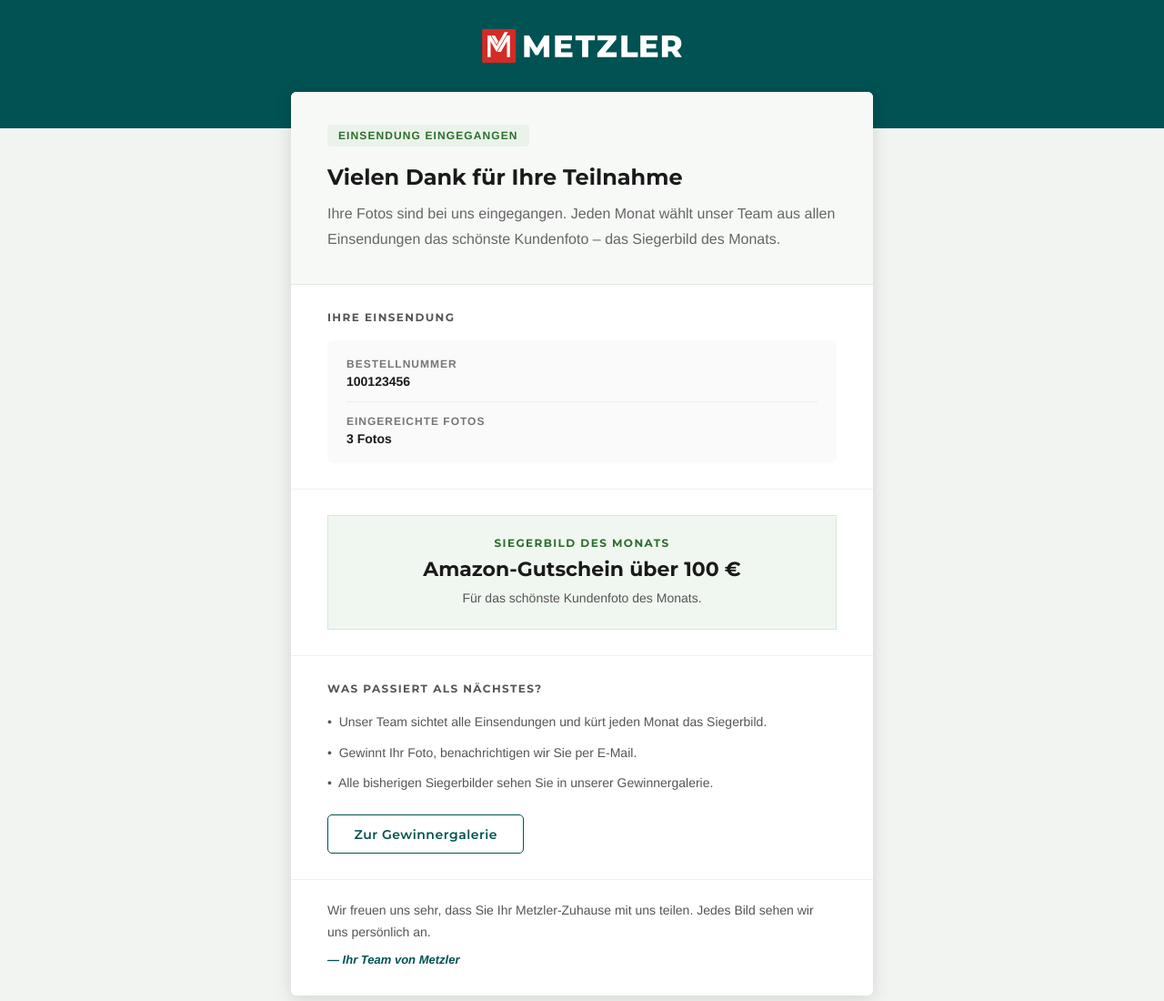
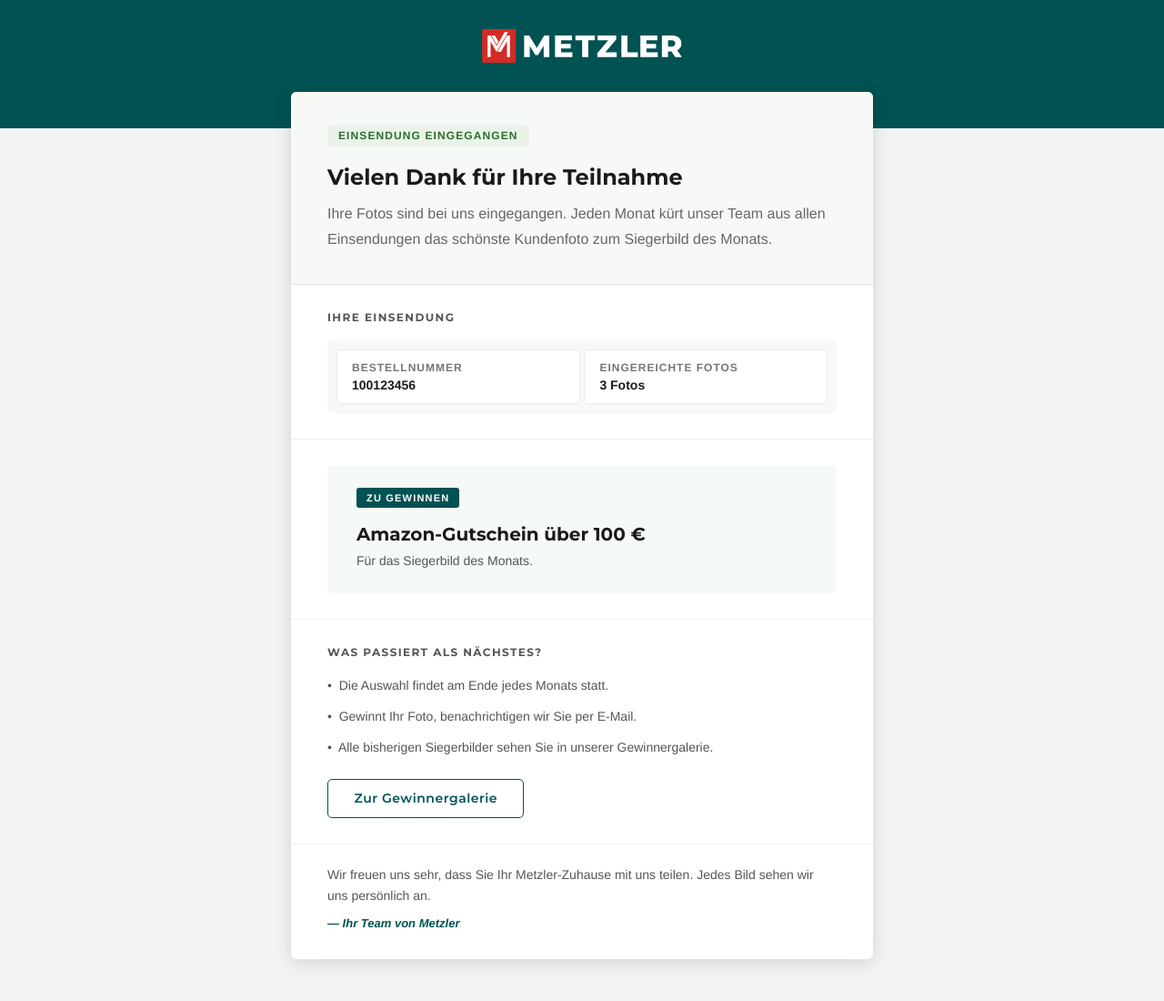
Before and after one commit to SabaVafa/email-templates, a website: page templates/fotowettbewerb-teilnahme.html in a window 1280 px wide. Shown: the top 1100 px of the page at 91% size. Drawn offline with Linux system fonts and the light colour scheme.

Commit message:
Fotowettbewerb email: align copy + design with live prototype and house system
Grabbed the valid campaign data from the live prototype:
- Prize subtext -> "Für das Siegerbild des Monats" (live wording)
- Subtitle -> verbatim live phrasing "Jeden Monat kürt unser Team aus
  allen Einsendungen das schönste Kundenfoto zum Siegerbild des Monats"
- Next-step bullet reflects the real monthly cycle ("Die Auswahl findet
  am Ende jedes Monats statt")

Design consistency with other emails:
- Meta card -> house 2-column meta-col white-card pattern (cf. order-confirmation)
- Prize block -> house reward-card pattern (cf. review-request Dankeschön):
  #f5faf7 tint, 4px teal left accent, teal uppercase pill

```diff
--- a/templates/fotowettbewerb-teilnahme.html
+++ b/templates/fotowettbewerb-teilnahme.html
@@ -71,11 +71,8 @@
     .section { padding: 28px 40px; border-bottom: 1px solid #f0f0f0; }
     .section-label { font-family: 'Montserrat','Helvetica Neue',Arial,sans-serif; font-size: 12px; font-weight: 700; color: #555; letter-spacing: 1.4px; text-transform: uppercase; margin-bottom: 18px; }
 
-    /* ── PRIZE HIGHLIGHT ── */
-    .prize-card { background-color: #f0f7f0; border: 1px solid #d6e8d6; border-radius: 6px; padding: 22px 24px; text-align: center; }
-    .prize-label { font-family: 'Montserrat','Helvetica Neue',Arial,sans-serif; font-size: 12px; font-weight: 700; color: #2d6e2d; letter-spacing: 1.4px; text-transform: uppercase; margin-bottom: 8px; }
-    .prize-value { font-family: 'Montserrat','Helvetica Neue',Arial,sans-serif; font-size: 22px; font-weight: 700; color: #1a1a1a; line-height: 1.3; margin-bottom: 6px; }
-    .prize-sub { font-size: 14px; color: #555; line-height: 1.6; }
+    /* ── PRIZE REWARD CARD (house reward pattern — cf. review-request Dankeschön) ── */
+    .prize-card { overflow: hidden; }
 
     /* ── SUPPORT BLOCK ── */
     .support-block { max-width: 640px; margin: 0 auto; padding: 0 16px; }
@@ -198,11 +195,8 @@
       .support-hours { color: #909090 !important; }
       .support-phone { color: #ffffff !important; }
 
-      /* Prize card — tone the green tint down, brighten text */
-      .prize-card { background-color: #1c2520 !important; border-color: #2a2a2a !important; }
-      .prize-label { color: #7dc97d !important; }
-      .prize-value { color: #e8e8e8 !important; }
-      .prize-sub { color: #a0a0a0 !important; }
+      /* Prize reward-card — tone tint down, keep teal left accent (cf. payment-card) */
+      .prize-card { background-color: #1c2520 !important; border-color: #2a2a2a !important; border-left-color: #2d6e6f !important; }
 
       /* Catch dark text on dark-bg from inline styles */
       [style*="color:#1a1a1a"], [style*="color: #1a1a1a"] { color: #e8e8e8 !important; }
@@ -252,7 +246,6 @@
       .hero, .section { padding-left: 20px !important; padding-right: 20px !important; }
       .hero-title { font-size: 20px !important; word-break: break-word !important; overflow-wrap: break-word !important; }
       .hero-subtitle { word-break: break-word !important; overflow-wrap: break-word !important; }
-      .prize-value { font-size: 20px !important; }
       .btn-primary { display: block !important; width: 100% !important; text-align: center !important; box-sizing: border-box !important; }
       .btn-outline { display: block !important; width: 100% !important; text-align: center !important; box-sizing: border-box !important; }
       .meta-col { display: block !important; width: 100% !important; padding-bottom: 10px !important; }
@@ -360,7 +353,7 @@
                 <h1 class="hero-title">Vielen Dank f&uuml;r Ihre Teilnahme</h1>
 
                 <p class="hero-subtitle" style="margin-bottom:0;">
-                  Ihre Fotos sind bei uns eingegangen. Jeden Monat w&auml;hlt unser Team aus allen Einsendungen das sch&ouml;nste Kundenfoto &ndash; das Siegerbild des Monats.
+                  Ihre Fotos sind bei uns eingegangen. Jeden Monat k&uuml;rt unser Team aus allen Einsendungen das sch&ouml;nste Kundenfoto zum Siegerbild des Monats.
                 </p>
 
               </td>
@@ -373,24 +366,33 @@
               <td class="section">
                 <h2 class="section-label">Ihre Einsendung</h2>
 
+                <!-- House meta-card pattern (2-col, cf. order-confirmation) -->
                 <table width="100%" cellpadding="0" cellspacing="0" role="presentation"
-                       style="background-color:#fafafa; border:1px solid #eaeaea; border-radius:6px; overflow:hidden;">
+                       style="border-radius:6px; background-color:#f7f9f7; overflow:hidden;">
                   <tr>
-                    <td style="padding:18px 20px;">
-
-                      <!-- Bestellnummer (always shown) -->
-                      <div class="meta-label">Bestellnummer</div>
-                      <div class="meta-value" style="margin-bottom:14px;">100123456</div>
-
-                      <div style="border-top:1px solid #ececec; margin-bottom:14px;"></div>
-
-                      <!--
-                        Eingereichte Fotos (conditional): wrap in {if $anzahlFotos}…{/if}
-                        so the row is hidden when the backend provides no count.
-                      -->
-                      <div class="meta-label">Eingereichte Fotos</div>
-                      <div class="meta-value">3 Fotos</div>
-
+                    <td style="padding:10px;">
+                      <table width="100%" cellpadding="0" cellspacing="0" role="presentation">
+                        <tr>
+                          <!-- Bestellnummer (always shown) -->
+                          <td class="meta-col" style="width:50%; vertical-align:middle;">
+                            <div style="background-color:#ffffff; border:1px solid #e8ece8; border-radius:4px; padding:12px 16px;">
+                              <div class="meta-label" style="margin-bottom:4px;">Bestellnummer</div>
+                              <div class="meta-value" style="font-size:14px;">100123456</div>
+                            </div>
+                          </td>
+                          <td class="meta-col-spacer" style="width:10px;">&nbsp;</td>
+                          <!--
+                            Eingereichte Fotos (conditional): wrap this cell in {if $anzahlFotos}…{/if}
+                            so it is hidden when the backend provides no count.
+                          -->
+                          <td class="meta-col" style="width:50%; vertical-align:middle;">
+                            <div style="background-color:#ffffff; border:1px solid #e8ece8; border-radius:4px; padding:12px 16px;">
+                              <div class="meta-label" style="margin-bottom:4px;">Eingereichte Fotos</div>
+                              <div class="meta-value" style="font-size:14px;">3 Fotos</div>
+                            </div>
+                          </td>
+                        </tr>
+                      </table>
                     </td>
                   </tr>
                 </table>
@@ -404,12 +406,22 @@
             <tr>
               <td class="section">
                 <table width="100%" cellpadding="0" cellspacing="0" role="presentation" class="prize-card"
-                       style="background-color:#f0f7f0; border:1px solid #d6e8d6; border-radius:6px;">
+                       style="background-color:#f5faf7; border:1px solid #d8e8dd; border-left:4px solid #015253; border-radius:6px; overflow:hidden;">
                   <tr>
-                    <td style="padding:22px 24px; text-align:center;">
-                      <div class="prize-label">Siegerbild des Monats</div>
-                      <div class="prize-value">Amazon-Gutschein &uuml;ber 100 &euro;</div>
-                      <div class="prize-sub">F&uuml;r das sch&ouml;nste Kundenfoto des Monats.</div>
+                    <td style="padding:24px 28px;">
+
+                      <!-- ZU GEWINNEN pill (house reward pill, cf. review-request) -->
+                      <table cellpadding="0" cellspacing="0" role="presentation" style="margin-bottom:16px;">
+                        <tr>
+                          <td style="background-color:#015253; color:#ffffff; font-size:11px; font-weight:700; letter-spacing:1.2px; text-transform:uppercase; padding:5px 11px; border-radius:3px;">
+                            Zu gewinnen
+                          </td>
+                        </tr>
+                      </table>
+
+                      <div style="font-family:'Montserrat','Helvetica Neue',Arial,sans-serif; font-size:20px; font-weight:700; color:#1a1a1a; line-height:1.3; margin-bottom:5px;">Amazon-Gutschein &uuml;ber 100 &euro;</div>
+                      <div style="font-size:14px; color:#555; line-height:1.6;">F&uuml;r das Siegerbild des Monats.</div>
+
                     </td>
                   </tr>
                 </table>
@@ -424,7 +436,7 @@
                 <h2 class="section-label">Was passiert als n&auml;chstes?</h2>
 
                 <p style="font-size:14px; color:#555; line-height:1.7; margin:0 0 10px;">
-                  &bull;&nbsp; Unser Team sichtet alle Einsendungen und k&uuml;rt jeden Monat das Siegerbild.
+                  &bull;&nbsp; Die Auswahl findet am Ende jedes Monats statt.
                 </p>
                 <p style="font-size:14px; color:#555; line-height:1.7; margin:0 0 10px;">
                   &bull;&nbsp; Gewinnt Ihr Foto, benachrichtigen wir Sie per E-Mail.
```
